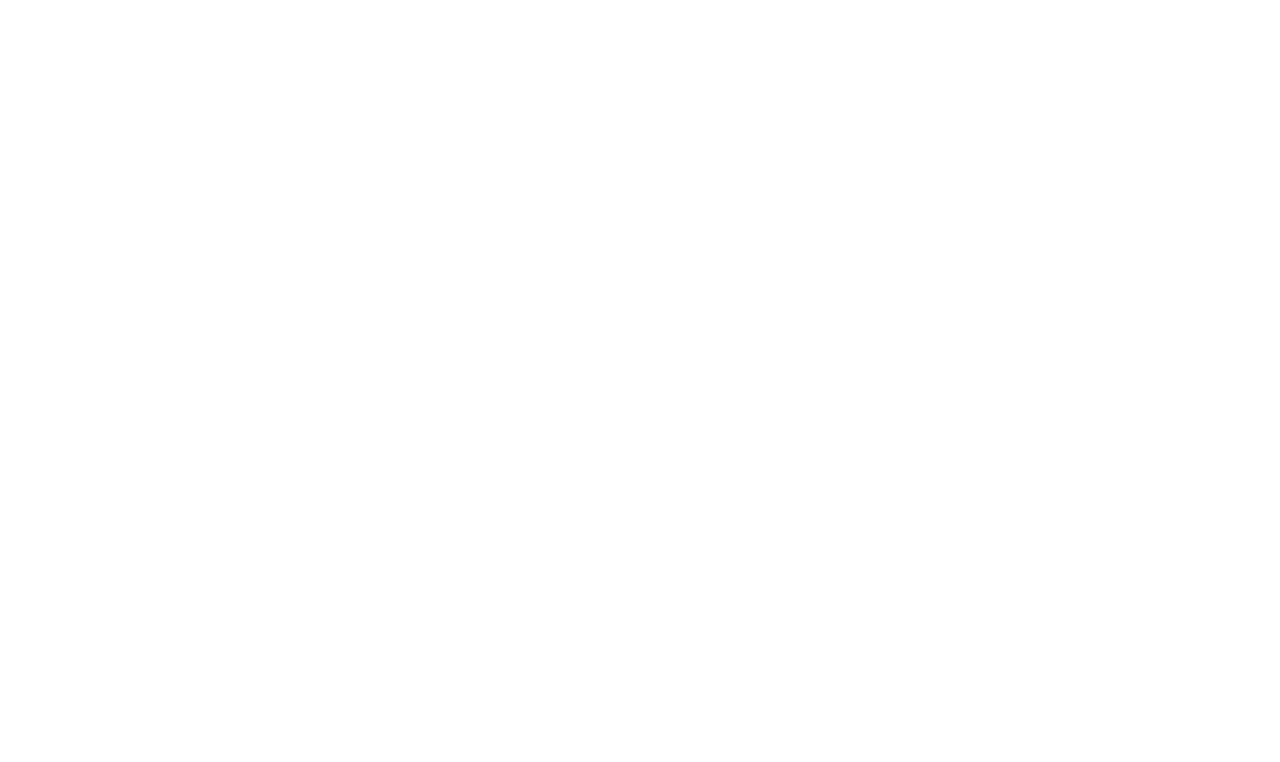
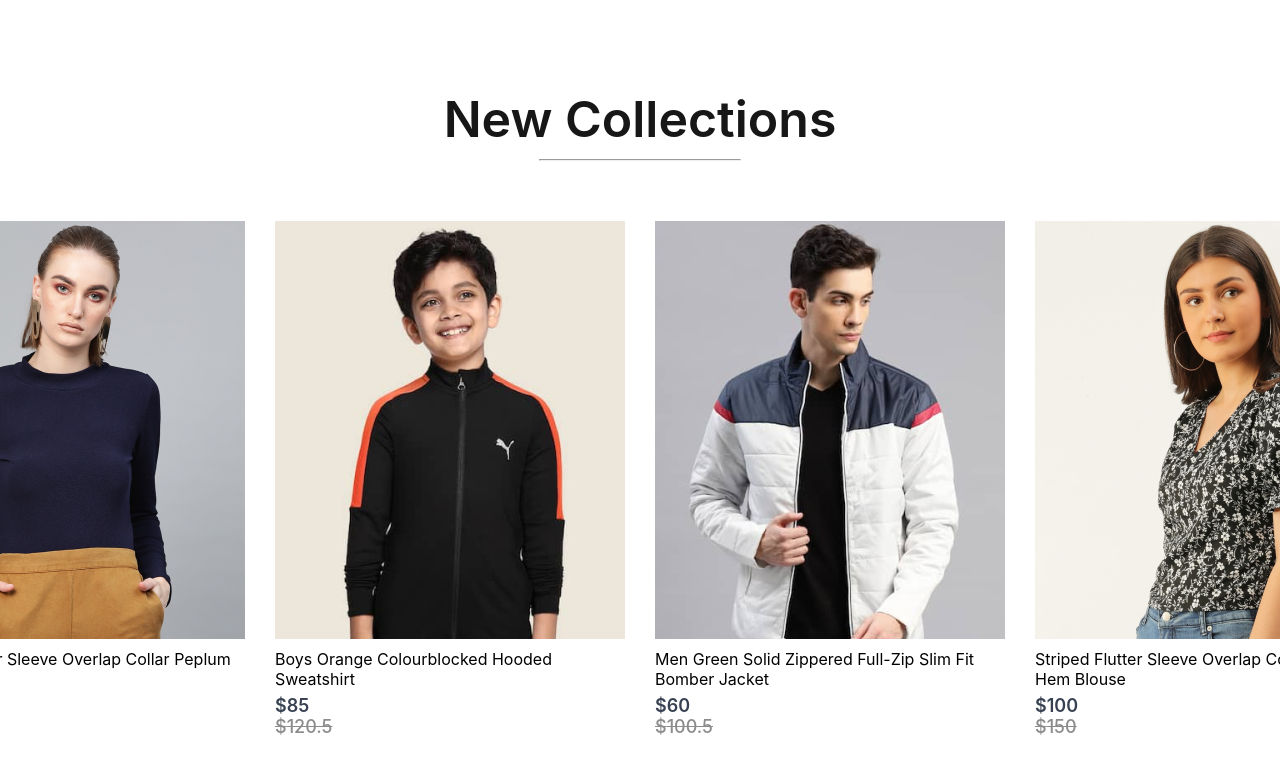
Before and after one commit to sonalipunsara/E-Commerce-website, a React (Create React App) app: page / in a window 1280 px wide. Shown: the part 2158-2920 px from the top of the page. Before the commit the page ends 2247 px from the top, so only its background shows below. Built offline with nearby package versions, Linux system fonts and the light colour scheme.

Commit message:
New section

```diff
--- a/src/Components/Item/Item.css
+++ b/src/Components/Item/Item.css
@@ -11,13 +11,13 @@
   gap: 20px;
 }
 
-.item-price-new {
+.item-prices-new {
   color: #374151;
   font-size: 18px;
   font-weight: 600;
 }
 
-.item-price-old {
+.item-prices-old {
   color: #8c8c8c;
   font-size: 18px;
   font-weight: 500;
--- /dev/null
+++ b/src/Components/New/New.css
@@ -0,0 +1,27 @@
+.new {
+  display: flex;
+  flex-direction: column;
+  align-items: center;
+  gap: 10px;
+  height: 90vh;
+}
+
+.new h1 {
+  color: #171717;
+  font-size: 50px;
+  font-weight: 600;
+}
+
+.new hr {
+  width: 200px;
+  height: 6px;
+  border-radius: 10px;
+  background: #252525;
+}
+
+.collections {
+  display: grid;
+  grid-template-columns: 1fr 1fr 1fr 1fr;
+  margin-top: 50px;
+  gap: 30px;
+}
--- /dev/null
+++ b/src/Components/New/New.jsx
@@ -0,0 +1,30 @@
+import React from "react";
+import "./New.css";
+import Item from "../Item/Item";
+import new_collection from "../Assets/new_collections";
+
+const New = () => {
+  return (
+    <div className="new">
+      <h1>New Collections</h1>
+      <hr />
+
+      <div className="collections">
+        {new_collection.map((item, i) => {
+          return (
+            <Item
+              key={i}
+              id={item.id}
+              name={item.name}
+              image={item.image}
+              new_price={item.new_price}
+              old_price={item.old_price}
+            />
+          );
+        })}
+      </div>
+    </div>
+  );
+};
+
+export default New;
--- a/src/Pages/Home.jsx
+++ b/src/Pages/Home.jsx
@@ -2,6 +2,7 @@
 import Hero from "../Components/Hero/Hero";
 import Popular from "../Components/Popular/Popular";
 import Offers from "../Components/Offers/Offers";
+import New from "../Components/New/New";
 
 const Home = () => {
   return (
@@ -9,6 +10,7 @@
       <Hero />
       <Popular />
       <Offers />
+      <New />
     </div>
   );
 };
```
